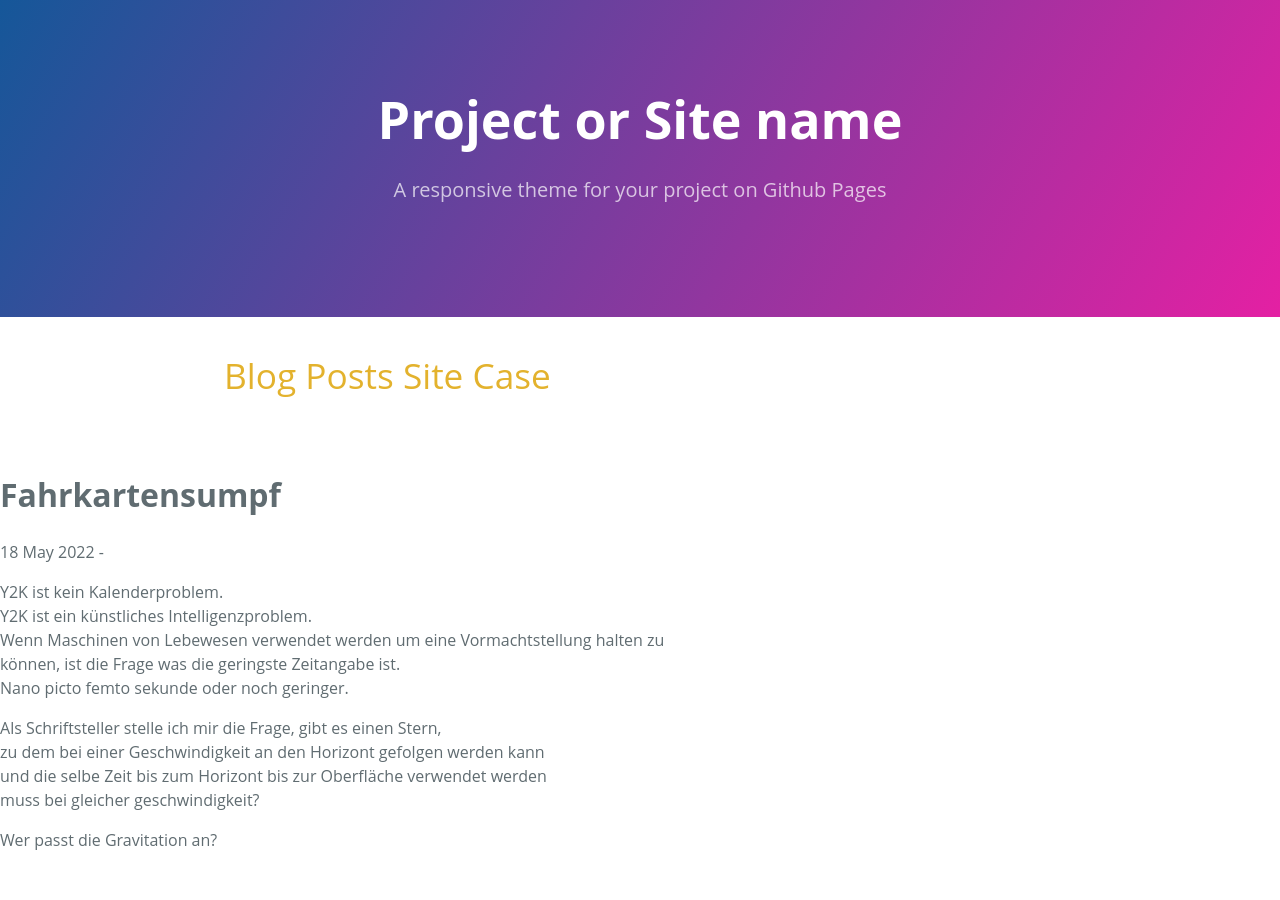
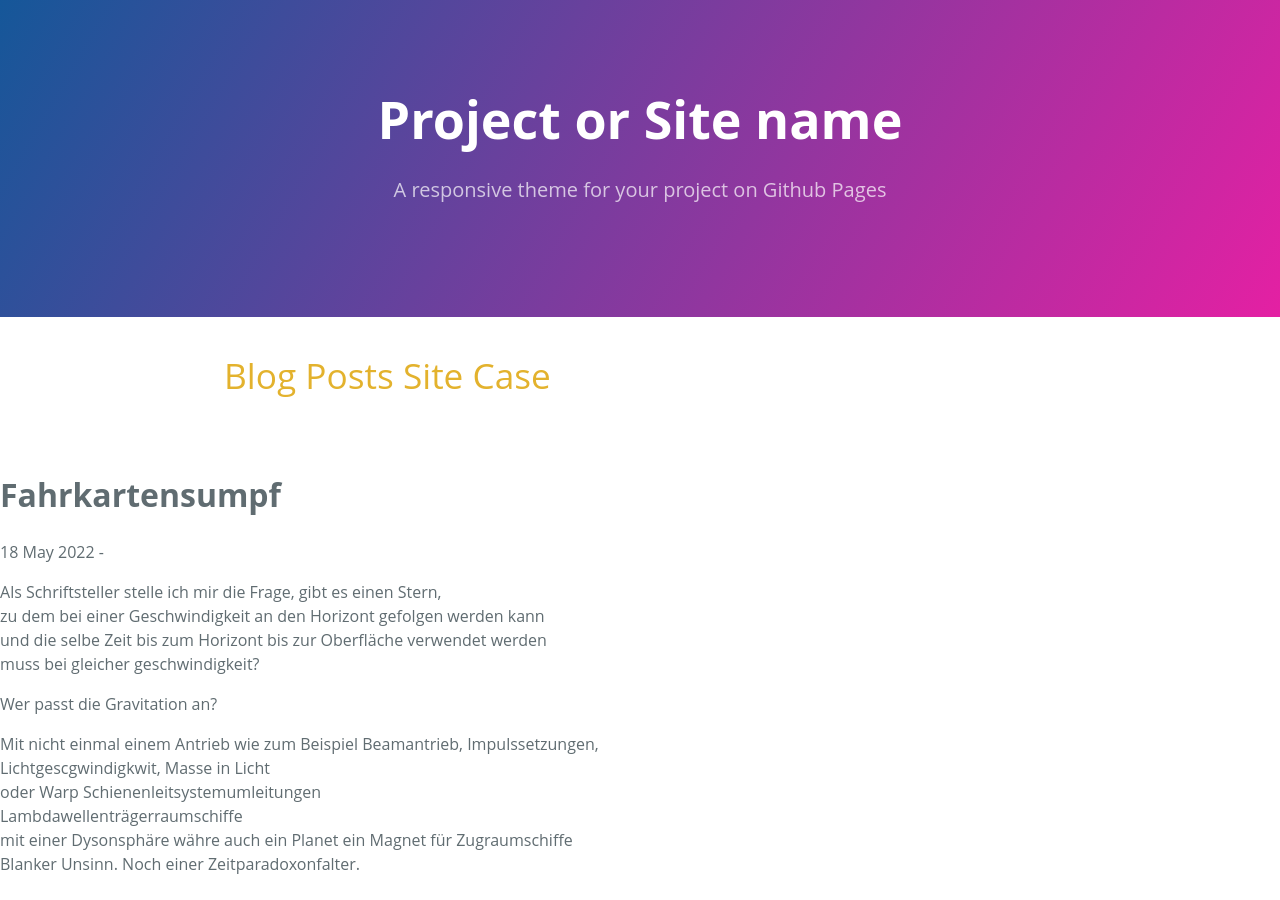
Before and after one commit to ledlightjungledStefan/Osterei, a Jekyll site: the page built from _posts/2022-05-18-fahrkartensumpf.markdown, in a window 1280 px wide. Built offline with Jekyll 4.4.1, drawn with Linux system fonts in a browser that asks for light colours.

Commit message:
Update 2022-05-18-fahrkartensumpf.markdown

```diff
--- a/_posts/2022-05-18-fahrkartensumpf.markdown
+++ b/_posts/2022-05-18-fahrkartensumpf.markdown
@@ -2,11 +2,6 @@
 layout: post
 excerpt_separator: <!--more-->
 ---
-Y2K ist kein Kalenderproblem.<br>
-Y2K ist ein künstliches Intelligenzproblem.<br>
-Wenn Maschinen von Lebewesen verwendet werden um eine Vormachtstellung halten zu<br>
-können, ist die Frage was die geringste Zeitangabe ist.<br>
-Nano picto femto sekunde oder noch geringer.
 
 Als Schriftsteller stelle ich mir die Frage, gibt es einen Stern,<br>
 zu dem bei einer Geschwindigkeit an den Horizont gefolgen werden kann<br>
@@ -14,3 +9,10 @@ und die selbe Zeit bis zum Horizont bis zur Oberfläche verwendet werden<br>
 muss bei gleicher geschwindigkeit?
 
 Wer passt die Gravitation an?
+
+Mit nicht einmal einem Antrieb wie zum Beispiel Beamantrieb, Impulssetzungen,<br>
+Lichtgescgwindigkwit, Masse in Licht<br>
+oder Warp Schienenleitsystemumleitungen<br>
+Lambdawellenträgerraumschiffe<br>
+mit einer Dysonsphäre währe auch ein Planet ein Magnet für Zugraumschiffe<br>
+Blanker Unsinn. Noch einer Zeitparadoxonfalter.
```
